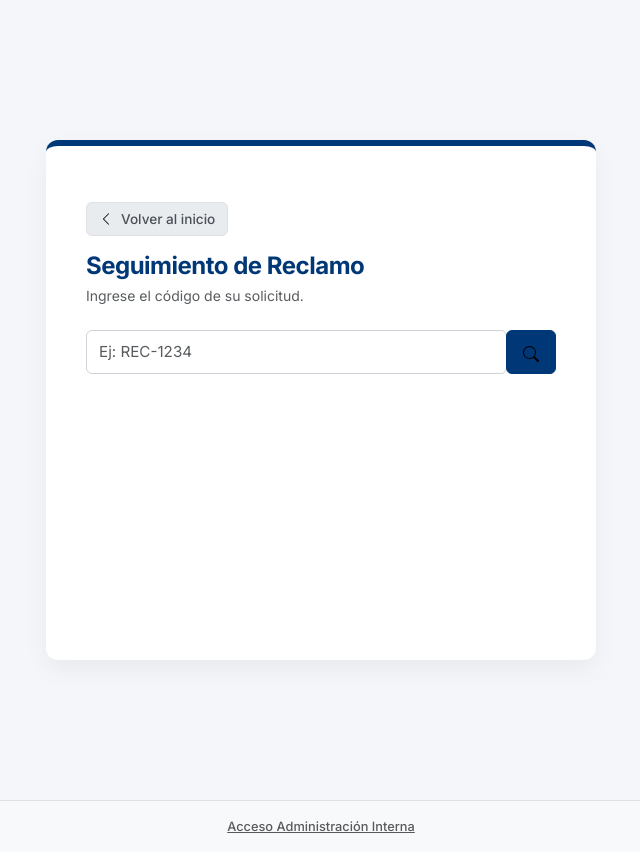
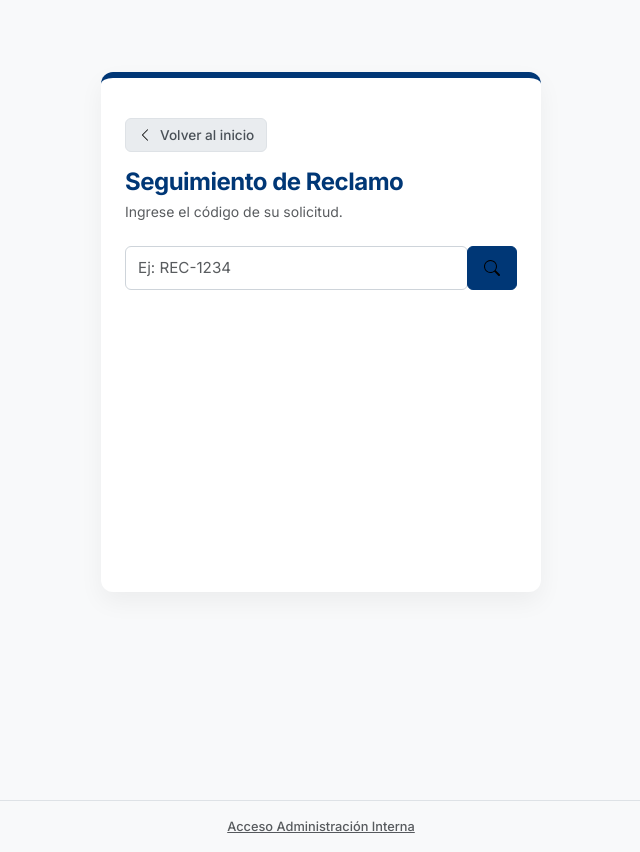
Before and after one commit to ivan-silva22/web-de-reclamos-vecinales, a React (Vite) app: page /seguir-reclamo in a window 1280 px wide. Shown: the whole page, without its empty margins (319-959 px from the left). Built offline with nearby package versions, Linux system fonts and the light colour scheme.

Commit message:
corregi las card de los formulario

```diff
--- a/src/components/views/ClaimStatus.jsx
+++ b/src/components/views/ClaimStatus.jsx
@@ -1,6 +1,6 @@
 import React, { useState } from "react";
 import { useForm } from "react-hook-form";
-import { Container, Button, Card, Form, InputGroup } from "react-bootstrap";
+import { Container, Button, Card, Form, InputGroup, Row, Col } from "react-bootstrap";
 import { ChevronLeft, Search, GeoAlt, CalendarEvent, InfoCircle } from "react-bootstrap-icons";
 
 const ClaimStatus = ({ onClickBack }) => {
@@ -29,21 +29,28 @@ const ClaimStatus = ({ onClickBack }) => {
   };
 
   return (
-    <Container className="d-flex align-items-center justify-content-center min-vh-100 py-4 status-container">
-      <Card className="border-0 bg-white text-dark p-3 w-100 status-card" style={{ maxWidth: "550px" }}>
-        <Card.Body>
+    // CAMBIO CLAVE 1: Pasamos a 'align-items-start' y añadimos 'pt-5' para hermanar la altura con la Home
+    <Container className="d-flex align-items-start justify-content-center min-vh-100 pt-5 pb-4 bg-light status-container">
 
+      {/* CAMBIO CLAVE 2: Quitamos el maxWidth inline viejo. La clase 'status-card' maneja las proporciones y agregamos la altura 'mt-4' con '12vh' */}
+      <Card className="border-0 bg-white text-dark p-4 text-center status-card mt-4" style={{ marginTop: "12vh" }}>
+        <Card.Body className="d-flex flex-column justify-content-between text-start p-0">
+
+          <div>
+            {/* Botón Volver */}
             <div className="d-flex mb-3">
               <Button variant="light" className="btn-back d-flex align-items-center gap-2" onClick={onClickBack}>
                 <ChevronLeft size={14} /> Volver al inicio
               </Button>
             </div>
 
+            {/* Encabezado */}
             <div className="mb-4">
               <h4 className="fw-bold mb-1 status-title">Seguimiento de Reclamo</h4>
               <p className="text-muted small mb-0">Ingrese el código de su solicitud.</p>
             </div>
 
+            {/* Formulario de Búsqueda */}
             <Form onSubmit={handleSubmit(onSubmit)} noValidate className="mb-4">
               <InputGroup hasValidation>
                 <Form.Control
@@ -58,24 +65,26 @@ const ClaimStatus = ({ onClickBack }) => {
                     }
                   })}
                   isInvalid={!!errors.claimCode}
+                  style={{ fontSize: "0.95rem" }}
                 />
-              <Button type="submit" variant="primary" className="btn-search px-3 text-white">
+                <Button type="submit" variant="primary" className="btn-search px-3 text-white d-flex align-items-center justify-content-center">
                   <Search size={16} />
                 </Button>
 
                 {/* El feedback de error se acopla abajo del inputgroup */}
-              <Form.Control.Feedback type="invalid" className="d-block mt-1 small">
+                <Form.Control.Feedback type="invalid" className="d-block mt-1 small text-start">
                   {errors.claimCode?.message}
                 </Form.Control.Feedback>
               </InputGroup>
             </Form>
+          </div>
 
-          {/* Tarjeta de Resultados */}
+          {/* Tarjeta de Resultados (Evoluciona verticalmente de forma adaptativa) */}
           {searchResult && (
-            <div className="result-box p-3 border rounded shadow-sm bg-light">
+            <div className="result-box p-3 border rounded shadow-sm bg-light mt-2 animate-fade-in text-start">
               <div className="d-flex justify-content-between align-items-center mb-3 border-bottom pb-2">
                 <span className="fw-bold text-secondary small">CÓDIGO: {searchResult.code}</span>
-                <span className="status-badge in-progress px-2 py-1 rounded bg-warning text-dark fw-semibold small">
+                <span className="status-badge in-progress px-2 py-1 rounded bg-warning text-dark fw-semibold small" style={{ fontSize: "0.75rem" }}>
                   {searchResult.status}
                 </span>
               </div>
@@ -95,11 +104,12 @@ const ClaimStatus = ({ onClickBack }) => {
                 <span><strong>Ubicación:</strong> {searchResult.address}</span>
               </div>
 
-              <div className="p-2 bg-white rounded border small text-muted">
+              <div className="p-2 bg-white rounded border small text-muted" style={{ fontSize: "0.85rem" }}>
                 <strong>Actualización interna:</strong> {searchResult.details}
               </div>
             </div>
           )}
+
         </Card.Body>
       </Card>
     </Container>
```
Lines whose indentation alone changed are shown as unchanged.
